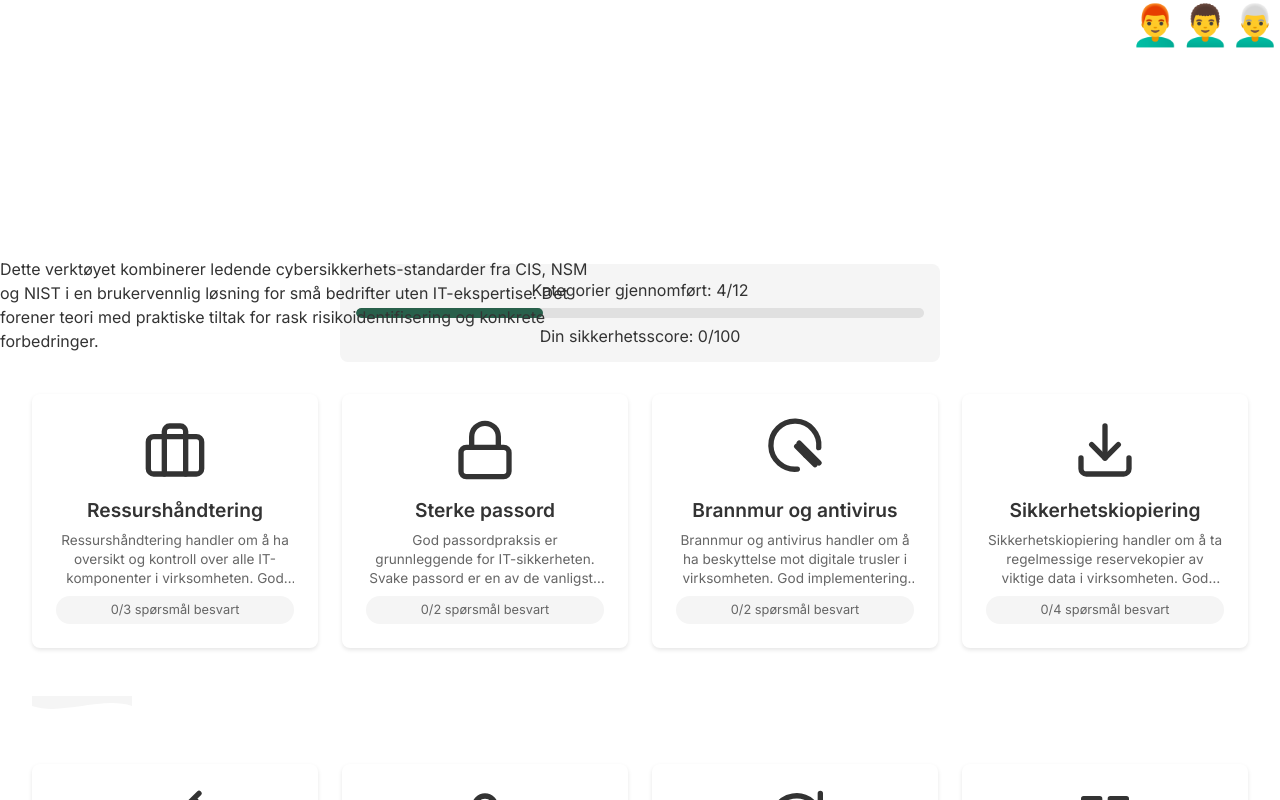
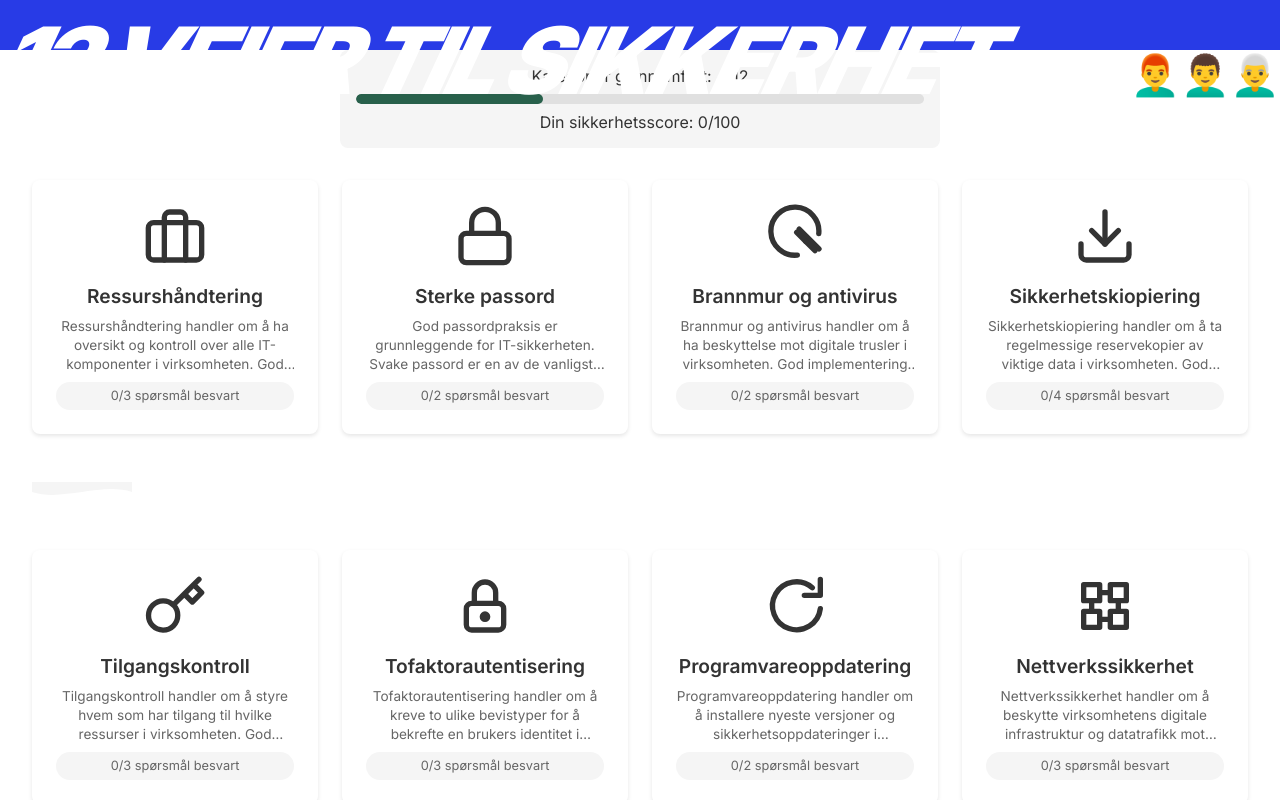
Before and after one commit to tobiasstromseth/WayOfSecurity, a React (Create React App) app: page /assessment in a window 1280 px wide. Built offline with nearby package versions, Linux system fonts and the light colour scheme.

Commit message:
fikser global header. Hallveis ca nå

```diff
--- a/src/components/pages/AssessmentPage/AssessmentPage.css
+++ b/src/components/pages/AssessmentPage/AssessmentPage.css
@@ -1,15 +1,10 @@
 
 
   .title-container {
-    flex: 3;
+    width: 100%;
+    height: 100%;
   }
 
-
-  .header-description {
-    margin-top: 1rem;
-    line-height: 1.5;
-    max-width: 600px;
-  }
 
   .vikings-container {
     flex: 1;
--- a/src/components/pages/AssessmentPage/AssessmentPage.jsx
+++ b/src/components/pages/AssessmentPage/AssessmentPage.jsx
@@ -81,9 +81,6 @@ const AssessmentPage = () => {
       <header className="header">
         <div className="title-container">
           <h1 className="title">12 VEIER TIL SIKKERHET</h1>
-          <p className="header-description">
-            Dette verktøyet kombinerer ledende cybersikkerhets-standarder fra CIS, NSM og NIST i en brukervennlig løsning for små bedrifter uten IT-ekspertise. Det forener teori med praktiske tiltak for rask risikoidentifisering og konkrete forbedringer.
-          </p>
         </div>
         <div className="vikings-container">
           <div style={{ fontSize: '40px' }}>👨‍🦰👨‍🦱👨‍🦳</div>
--- a/src/components/pages/StartPage/StartPage.css
+++ b/src/components/pages/StartPage/StartPage.css
@@ -2,7 +2,7 @@
 /*############################################################*/
 /*_________________________HEADER______________________________*/
 
-.header {
+.start-page-header {
     background-color: var(--brand-main);
     color: var(--text-light);
     display: flex;
--- a/src/components/pages/StartPage/StartPage.jsx
+++ b/src/components/pages/StartPage/StartPage.jsx
@@ -12,7 +12,7 @@ const StartPage = () => {
 
   return (
     <div className="page-container">
-      <header className="header">
+      <header className="start-page-header">
         <div className="header-left">
         <h1 className="title">BS<span className="exclamation">!</span>KKERHET</h1>
         <h2 className="subtitle">Velkommen til Basline sikkerhet (BS!KKERHET) - verktøyet som gjør digital sikkerhet enkelt for deg og din bedrift.
--- a/src/styles/global.css
+++ b/src/styles/global.css
@@ -1,3 +1,15 @@
+:root {
+  --blue: #283BE6;
+  --red: #FE4626;
+  --purple: #8558F9;
+  --green: #5AA852;
+  --yellow: #F7DE93;
+
+  --white: #FFFFFF;
+  --black: #000000;
+}
+
+
 * {
   box-sizing: border-box;
   margin: 0;
@@ -49,7 +61,7 @@ body,
   }
 
   body {
-    background-color: white;
+    background-color: var(--white);
   }
 
   button {
@@ -61,3 +73,8 @@ body,
   max-width: 1600px;
   margin: auto;
 }
+
+.header {
+  height: 50px;
+  background-color: var(--blue);
+}
```
Also changed, not shown: src/components/pages/ResultsPage/ResultsPage.css (line endings or trailing spaces).
